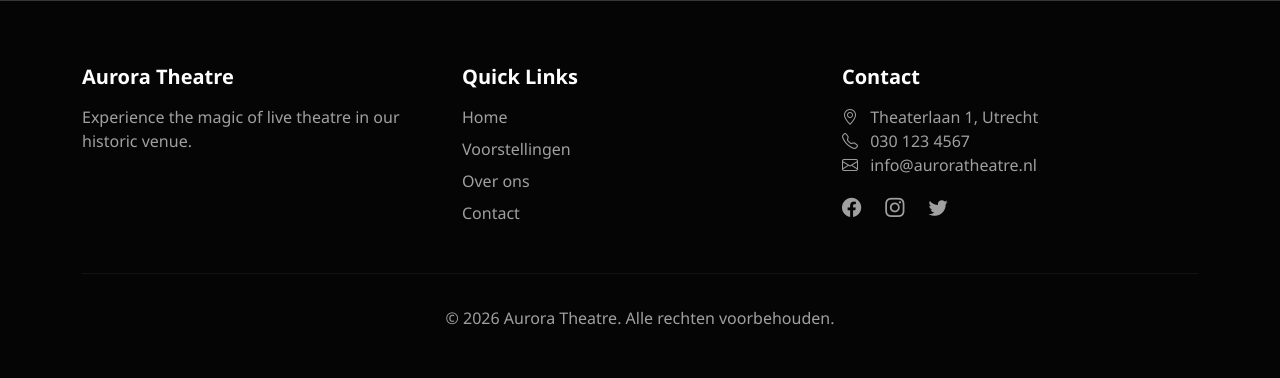
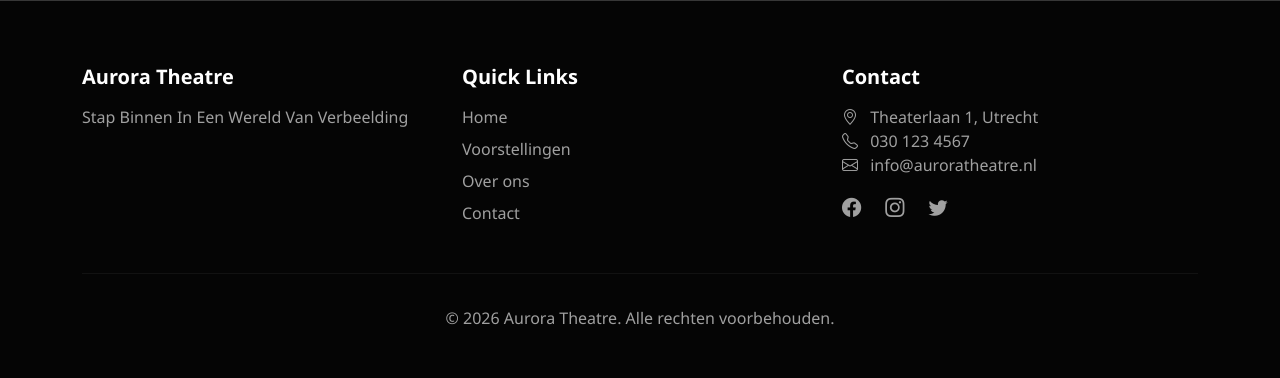
Before and after one commit to Benjamin-Harke/Aurora-P4-project-, a PHP site: page / in a window 1280 px wide. Shown: the part 1273-1651 px from the top of the page. Run offline with PHP 8.4, Linux system fonts and the light colour scheme.

Commit message:
footer text veranderd

```diff
--- a/app/views/includes/footer.php
+++ b/app/views/includes/footer.php
@@ -6,7 +6,7 @@
       <!-- Over ons -->
       <div class="col-md-4">
         <h5>Aurora Theatre</h5>
-        <p>Experience the magic of live theatre in our historic venue.</p>
+        <p>Stap Binnen In Een Wereld Van Verbeelding</p>
       </div>
 
       <!-- Snelle links -->
--- a/public/css/style.css
+++ b/public/css/style.css
@@ -49,7 +49,7 @@ body {
 }
 
 .nav-link:hover {
-  color: var(--gold) !important;
+  color: var(--bg-card) !important;
 }
 
 /* ================================
```
